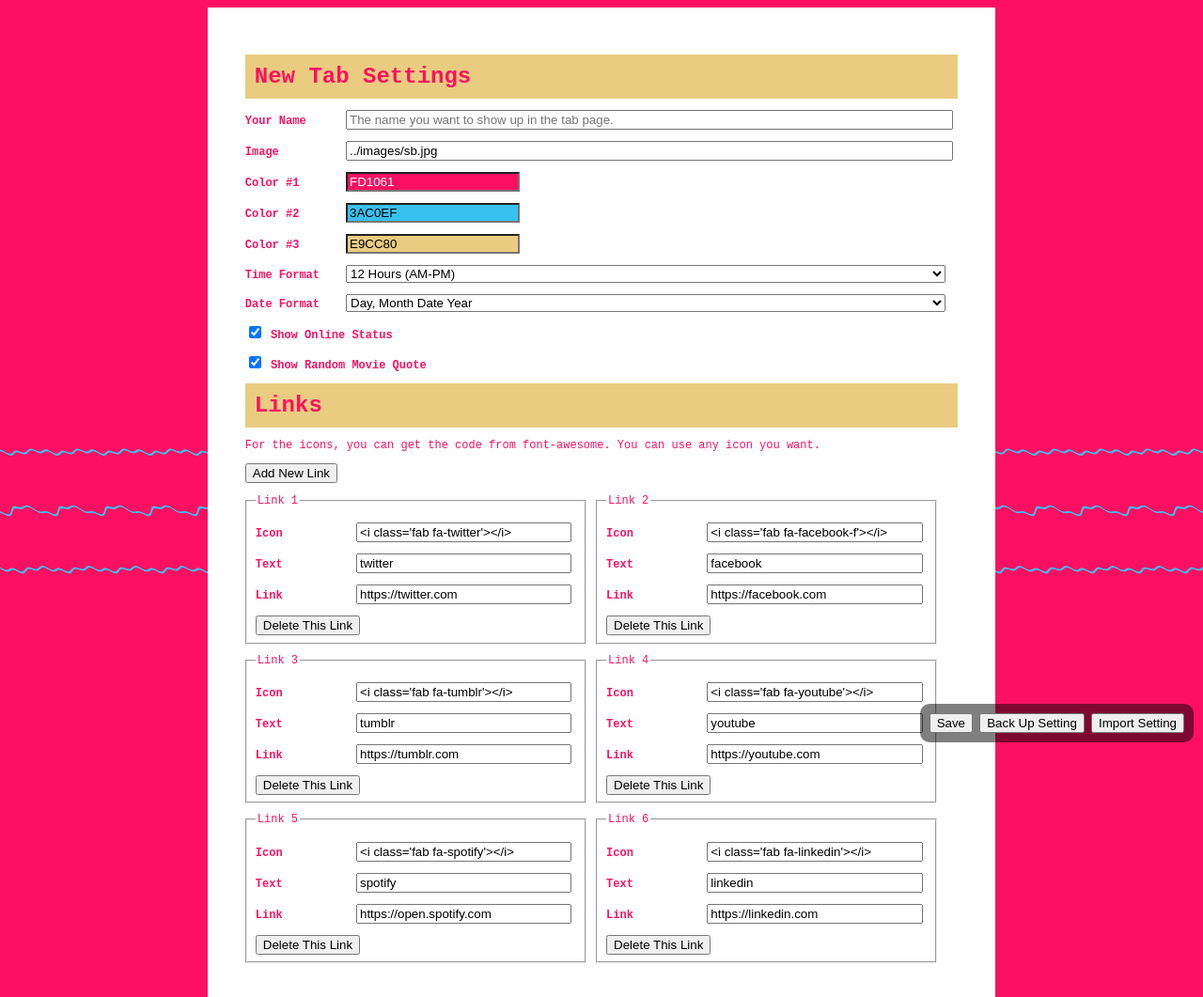
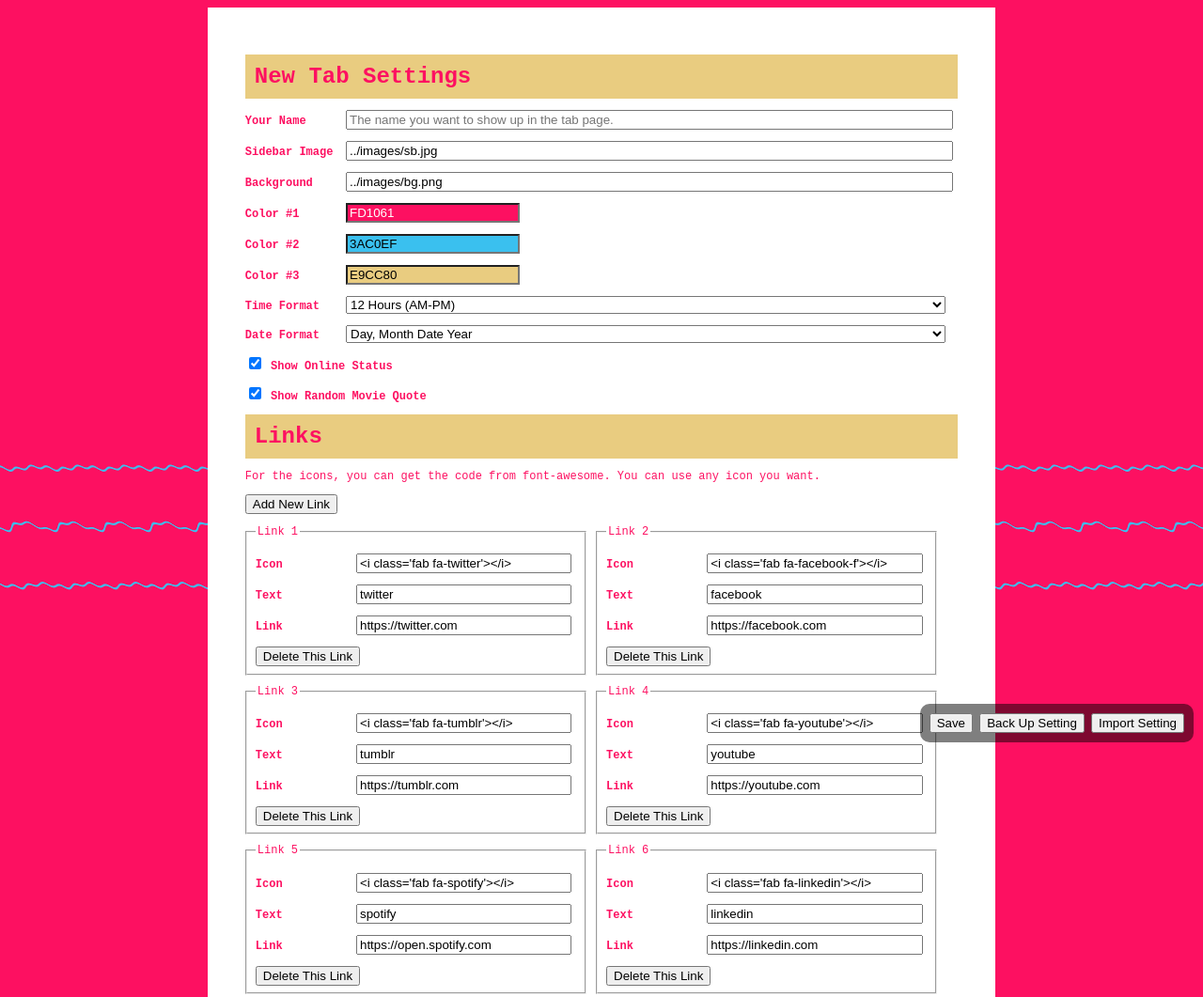
Before and after one commit to flavea/Chrome-New-Tab-Extensions, a browser extension: page Blocks of Colors/options.html in a window 1280 px wide. Shown: the top 1061 px of the page at 94% size. Drawn offline with Linux system fonts and the light colour scheme.

Commit message:
add background image option

```diff
--- a/Blocks of Colors/css/css.css
+++ b/Blocks of Colors/css/css.css
@@ -33,7 +33,10 @@ html {
 }
 
 body {
-	background: url(../images/bg.png) center no-repeat var(--color-1);
+	background-image: url(../images/bg.png);
+	background-color: var(--color-1);
+	background-position: center;
+	background-repeat: no-repeat;
 	font-size: 22px;
 	color: var(--color-1);
 	font-family: 'VT323', monospace;
--- a/Blocks of Colors/js/option.js
+++ b/Blocks of Colors/js/option.js
@@ -5,6 +5,7 @@ $(ready =>  {
 
         options.name = $("#name").val()
         options.image = $("#image").val()
+        options.background = $("#background").val()
         options.color1 = $("#color1").val()
         options.color2 = $("#color2").val()
         options.color3 = $("#color3").val()
@@ -31,6 +32,7 @@ $(ready =>  {
         $("#optLinks > .link").remove()
         $("#name").val(options.name)
         $("#image").val(options.image)
+        $("#background").val(options.background)
         $("#color1").val(options.color1)
         $("#color2").val(options.color2)
         $("#color3").val(options.color3)
--- a/Blocks of Colors/js/script.js
+++ b/Blocks of Colors/js/script.js
@@ -16,6 +16,7 @@ function processSetting(options) {
 		root.style.setProperty('--color-2', `#${options.color2}`)
 		root.style.setProperty('--color-3', `#${options.color3}`)
 		if (options.image != '') $("#sidebar").css("background-image", `url(${options.image})`)
+		if (options.background != '') $("body").css("background-image", `url(${options.background})`)
 
 		if (options.showQuote) {
 			var settings = {
--- a/Blocks of Colors/options.html
+++ b/Blocks of Colors/options.html
@@ -18,7 +18,8 @@
         <h1>New Tab Settings</h1>
 
         <p><label>Your Name</label> <input type="text" id="name" placeholder="The name you want to show up in the tab page."></p>
-        <p><label>Image</label> <input type="text" id="image" placeholder="url to your image, image size is 350x150 pixels."></p>
+        <p><label>Sidebar Image</label> <input type="text" id="image" placeholder="url to your image, image size is 500 pixels."></p>
+        <p><label>Background</label> <input type="text" id="background" placeholder="url to your background image"></p>
         <p><label>Color #1</label> <input class="jscolor" value="fd1061" id="color1"></p>
         <p><label>Color #2</label> <input class="jscolor" value="3ac0ef" id="color2"></p>
         <p><label>Color #3</label> <input class="jscolor" value="e9cc80" id="color3"></p>
--- a/Blocks of Colors/settings.json
+++ b/Blocks of Colors/settings.json
@@ -2,6 +2,7 @@
     "HLROptions": {
         "name": "",
         "image": "../images/sb.jpg",
+        "background": "../images/bg.png",
         "color1": "FD1061",
         "color2": "3AC0EF",
         "color3": "E9CC80",
```
